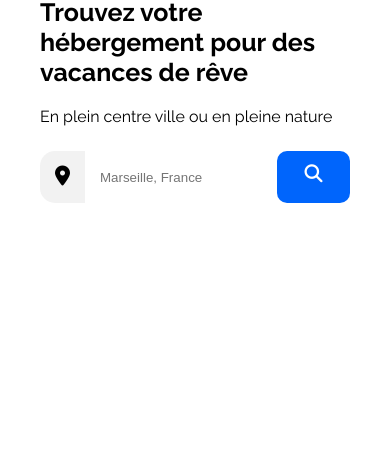
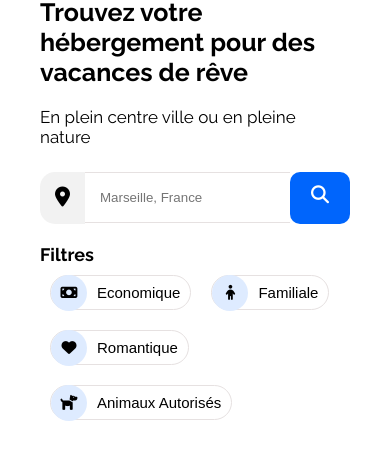
Before and after one commit to pascalinecte91/P2_Booki_-Transformez_maquette, a website: page index.html in a window 390 px wide. Shown: the part 119-578 px from the top of the page. Drawn offline with Linux system fonts and the light colour scheme.

Commit message:
responsive header nav search and filter ok

```diff
--- a/css/style.css
+++ b/css/style.css
@@ -17,6 +17,7 @@
     --blue-light: #DEEBFF;
     --gray-light: #F2F2F2;
     --white-clouds: #ecf0f1;
+    --gray-dark:  rgb(230, 225, 225);
 }
 
 /**************
@@ -30,6 +31,26 @@
 main {
     padding: 0px 40px;
 }
+
+
+h1 {
+    font-size: 33px;
+}
+
+a {
+    text-decoration: none;
+}
+
+ul {
+    list-style: none;
+}
+
+h4 {
+    font-size: 20px;
+}
+
+
+
 
 /********************
       HEADER
@@ -73,8 +94,7 @@ body > header {
     font-size: 20px;
     color: black;
     padding: 0;
-
-
+    border-radius: 15px 0px 0px 15px;
 }
 
 .searchForm i {
@@ -84,8 +104,12 @@ body > header {
 
 }
 
+.search h1 {
+    font-size: 20px;
+}
 .search p {
     padding-top: 10px;
+    font-size: 15px;
 }
 
 .searchForm {
@@ -119,26 +143,6 @@ body > header {
     font-size: 18px;
 }
 
-/**************
-   Utilities
-***************/
-
-h1 {
-    font-size: 33px;
-}
-
-a {
-    text-decoration: none;
-}
-
-ul {
-    list-style: none;
-}
-
-h4 {
-    font-size: 20px;
-}
-
 
 
 /*******************
@@ -147,45 +151,58 @@ h4 {
 
 .filters {
     display: flex;
-    justify-content: center;
     align-items: center;
+    flex-flow: wrap;
+
+
+    font-size: 14px;
 }
- .btn-gray-light {
+
+.filtersBtn {
+    display: flex;
+}
+.filters h2 {
+    font-size: 18px;
+
+}
+
+ .filtersBtn .btn-gray-light  {
+     display: flex;
+     align-items: center;
     font-size: 15px;
-    margin-right: 20px;
-    border: 1px solid var(--gray-light);
     background-color: white;
-    border-radius: 30px;
+    border: 1px solid var(--gray-dark);
+    border-radius: 25px;
     cursor: pointer;
     transition: all 0.2s;
-    width: 180px;
-    height: 50px;
+    width: auto;
+    height: 35px;
+    padding-right: 10px;
+    margin: 10px;
+
+
+
 }
-
-.filters {
-
-    border-radius: 25px;
-    width: 52px;
-    height: 52px;
-    color: var(--blue);
+button.btn-gray-light i {
     background-color: var(--blue-light);
     margin-right: 10px;
-}
-
-.filtersIcone:hover {
-    background: var(--blue);
-    color: white;
-    border: 1px solid var(--blue)
+    width: 50px;
+    border-radius: 55px;
+    width: 36px;
+    height: 36px;
+    display: flex;
+    align-items: center;
+    justify-content: center;
 }
 
 
 
-.info i {
-    font-size: 22px;
-    padding: 40px 20px 30px 0px;
-    margin-left: 10px;
+button.btn-gray-light:hover{
+  background-color: #0065FC;
+    color: white;
 
 }
+
 
 
 
--- a/css/style.desktop.css
+++ b/css/style.desktop.css
@@ -5,3 +5,12 @@
 .fa-search:before {
     content: 'rechercher';
 }
+
+.searchForm button {
+    width: 110px;
+}
+
+
+/*******************
+       Filter
+********************/
--- a/css/style.mobile.css
+++ b/css/style.mobile.css
@@ -1,4 +1,3 @@
-
 
 /*****************
      HEADER
@@ -50,12 +49,15 @@ body > header {
     font-size: 25px;
 }
 
-.fa-map-marker-alt {
-    border-radius: 15px 0px 0px 15px;
+
+.search input {
+    border-top: 1px solid rgb(230, 225, 225);
+    border-bottom: 1px solid rgb(230, 225, 225);
+    height: 51px;
+
 }
-
 .search p {
-    font-size: 16px;
+    font-size: 17px;
     font-weight: 500;
     margin-bottom: 25px;
     margin-top: 10px;
@@ -76,45 +78,18 @@ body > header {
 
 .searchForm button {
     border-radius: 10px;
+    width: 60px;
+
 }
 
-/*
-.filters  {
-    display: flex;
-    flex-flow: row wrap;
-    align-items: flex-start;
-    line-height: 13px;
+/*******************
+       Filter
+********************/
+.filtersBtn {
+  flex-wrap: wrap;
 }
 
 
-.filters  {
-    display: flex;
-    flex-flow: column wrap;
-    align-items: flex-start;
-}
-
-.filters h2 {
-    font-size: 20px;
-}
-
-.btn-gray-light {
-    font-size:0px;
-    width: 50px;
-}
-.filtersIcone {
-    width: 42px;
-    height:42px;
-}
-
-
-
-.info i{
-    display: flex;
-    flex-direction: column;
-    justify-content: center;
-    align-items: center;
-    font-size: 10px;
-}
 
  /*****************
     FOOTER
--- a/css/style.tablet.css
+++ b/css/style.tablet.css
@@ -1,6 +1,6 @@
 
  /*****************
-
+      Search
 *******************/
 
 .searchForm label {
@@ -18,80 +18,13 @@
     background-color: var(--blue);
 }
 
-
-
-
-/*
-.borderSearch {
-    width: 350px;
-    height: 20px;
-    border-radius: 10px;
-
+.search h1 {
+    font-size: 16px;
 }
 
-.filters .filtersIcone, h2 {
-    font-size: 15px;
-    height: 30px;
-    width: 30px;
+.search p {
+    font-size: 12px;
 }
-
-.filters button {
-    padding:15px;
-}
-
-.searchButton {
-    margin-top:15px;
-}
-form  {
-    margin: 40px 0 0 ;
-}
-
-
-.filtersIcone {
-    display: flex;
-    justify-content: center;
-    align-items: center;
-    border-radius: 25px;
-    width: 42px;
-    height: 42px;
-    color: var(--blue);
-    background-color: var(--blue-light);
-    margin-right: 10px;
-}
-
-.filters {
-    margin-top: 45px;
-
-}
-
-.info i {
-    font-size: 14px;
-    padding: 40px 20px 30px 0px;
-    margin-left: 10px;
-}
-.info {
-    font-size: 14px;
-}
-
-.filters h2 {
-    padding: 10px;
-    margin-right: 25px;
-}
-
-.btn-gray-light {
-    width: 100px;
-    height: 30px;
-}
-
-.filtersIcone {
-    width: 42px;
-    height: 42px;
-
-
-}
-
-.filtersIcone:hover {
-    background: var(--blue);
-    color: white;
-    border: 1px solid var(--blue)
-}
+/*******************
+       Filter
+********************/
--- a/index.html
+++ b/index.html
@@ -37,7 +37,7 @@
 
     <!--search and filters-->
     <main>
-       <section class="search">
+        <section class="search">
             <h1>Trouvez votre hébergement pour des vacances de rêve</h1>
             <p>En plein centre ville ou en pleine nature</p>
             <form action="#" class="searchForm">
@@ -49,20 +49,23 @@
         </section>
 
 
+
+        <section class="filters">
+            <h2>Filtres</h2>
+            <div class="filtersBtn">
+                <button class="btn btn-gray-light"><i class="fas fa-money-bill"></i>Economique</button>
+                <button class="btn btn-gray-light"><i class="fas fa-child"></i> Familiale</button>
+                <button class="btn btn-gray-light"><i class="fas fa-heart"></i> Romantique</button>
+                <button class="btn btn-gray-light"><i class="fas fa-dog"></i> Animaux Autorisés</button>
+            </div>
+        </section>
     </main>
-   <!--  <section class="filters">
-       <div class="filters">
-            <h2>Filtres</h2>
-            <button class="btn btn-gray-light"><i class="fas fa-money-bill"></i>Economique</button>
-            <button class="btn btn-gray-light"> <i class="fas fa-child"></i> Familiale</button></div>
-            <button class="btn btn-gray-light"> <i class="fas fa-heart"></i> Romantique</button>
-            <button class="btn btn-gray-light"> <i class="fas fa-dog"></i> Animals</button>
 
 
-        <div class="info ">
+    <!--    <div class="info ">
             <i class="fas fa-info"></i> Plus de 500 logements sont disponibles dans cette ville.
-        </div>
-    </section> -->
+        </div> -->
+
 
     <!--END search ans filters-->
     <!-- <main class="heberg_and_activ"> -->
```
